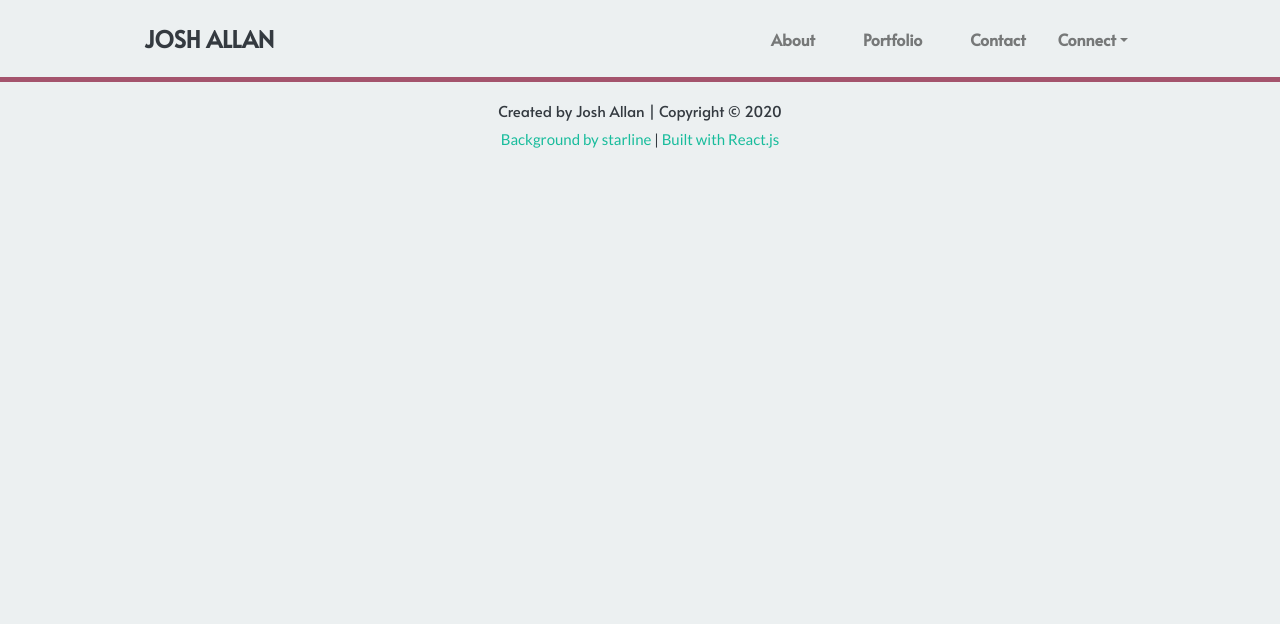
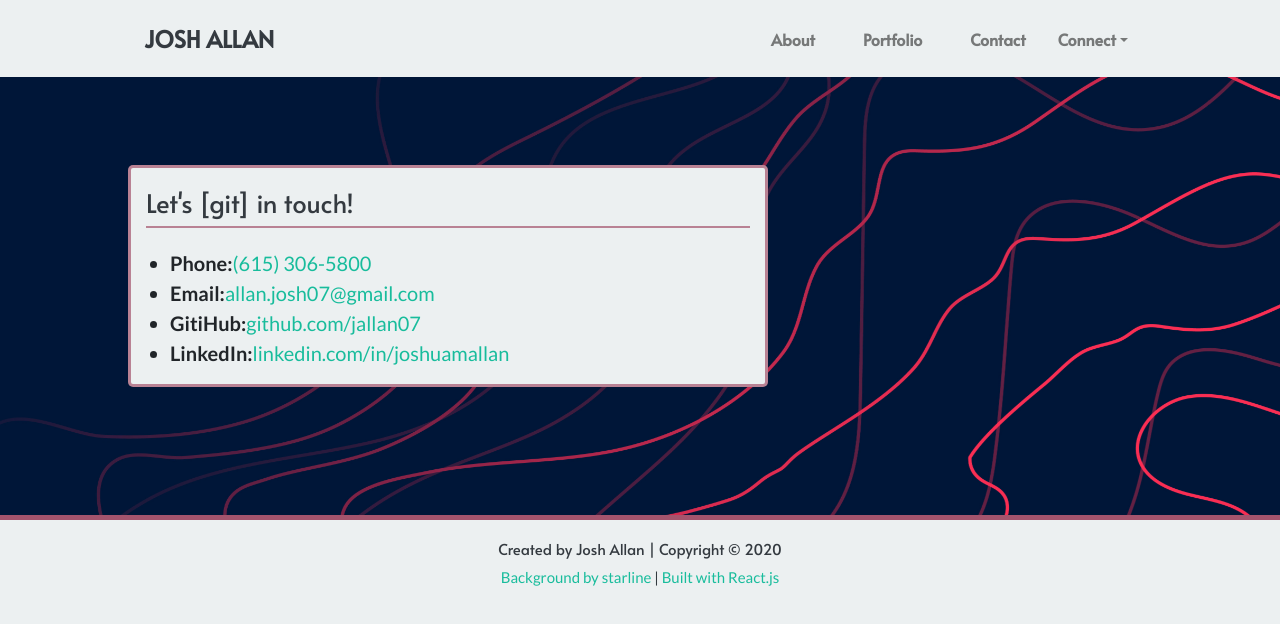
Before and after one commit to jallan07/jallan07.github.io, a React (Create React App) app: page /contact in a window 1280 px wide. Shown: the top 624 px of the page. Built offline with nearby package versions, Linux system fonts and the light colour scheme.

Commit message:
Added a route and layout for the contact page.

```diff
--- a/src/App.js
+++ b/src/App.js
@@ -5,6 +5,7 @@ import Navbar from './components/Navbar';
 import Footer from './components/Footer';
 import Home from './components/layouts/Home';
 import About from './components/layouts/About';
+import Contact from './components/layouts/Contact';
 // styles
 import AOS from 'aos';
 import 'aos/dist/aos.css';
@@ -19,6 +20,7 @@ function App() {
         <Navbar />
         <Route exact path="/" component={Home} />
         <Route exact path="/about" component={About} />
+        <Route exact path="/contact" component={Contact} />
         <Footer />
       </Fragment>
     </Router>
--- /dev/null
+++ b/src/components/layouts/Contact.js
@@ -0,0 +1,51 @@
+import React from 'react';
+import { Link } from 'react-router-dom';
+
+function Contact() {
+  return (
+    <main class="container-fluid">
+      <section class="row wrapper">
+        <section
+          class="container main-container col-md-6 col-xs-12 offset-1"
+          data-aos="fade-up"
+          data-aos-duration="1200"
+          data-aos-easing="ease-in-out"
+        >
+          <div class="main-heading">
+            <h2>Let's [git] in touch!</h2>
+          </div>
+          <div class="main-content">
+            <div class="mb-3">
+              <ul>
+                <li class="ml-4">
+                  <strong>Phone:</strong>
+                  <a href="tel:6153065800">(615) 306-5800</a>
+                </li>
+                <li class="ml-4">
+                  <strong>Email:</strong>
+                  <a href="mailto:allan.josh07@gmail.com">
+                    allan.josh07@gmail.com
+                  </a>
+                </li>
+                <li class="ml-4">
+                  <strong>GitiHub:</strong>
+                  <Link to="github.com/jallan07" target="_blank">
+                    github.com/jallan07
+                  </Link>
+                </li>
+                <li class="ml-4">
+                  <strong>LinkedIn:</strong>
+                  <Link tp="linkedin.com/in/joshuamallan" target="_blank">
+                    linkedin.com/in/joshuamallan
+                  </Link>
+                </li>
+              </ul>
+            </div>
+          </div>
+        </section>
+      </section>
+    </main>
+  );
+}
+
+export default Contact;
```
Also changed, not shown: 1 other file (tests, documents, lock files or other folders).
